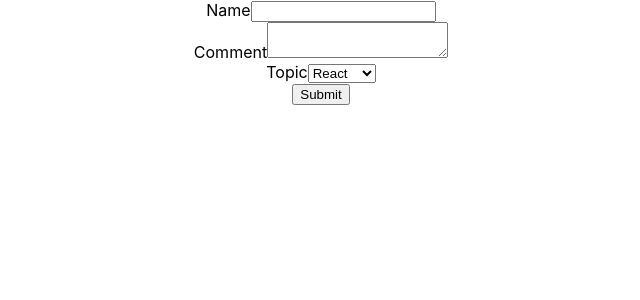
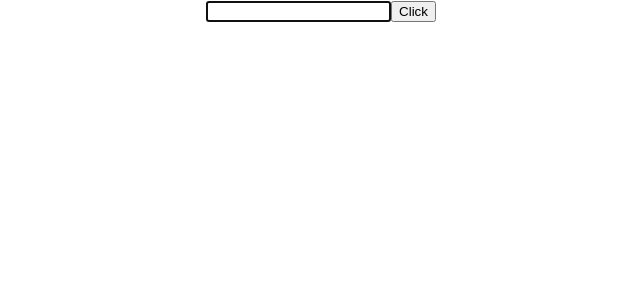
Before and after one commit to Brijeshlakkad/reactjs-exercises, a React (Create React App) app: page / in a window 1280 px wide. Shown: the top 300 px of the page, without its empty margins (319-959 px from the left). Built offline with nearby package versions, Linux system fonts and the light colour scheme.

Commit message:
used ref using React.createRef and using ref callback function

```diff
--- a/src/App.js
+++ b/src/App.js
@@ -4,13 +4,15 @@
 import ParentComponent from "./components/ParentComponent";
 import NameList from "./components/NameList";
 import Form from "./components/Form";
+import RefsDemo from "./components/RefsDemo";
 
 function App() {
   return (
     <div className="App">
       {/*<ParentComponent />*/}
       {/*<NameList/>*/}
-      <Form/>
+      {/*<Form/>*/}
+      <RefsDemo/>
     </div>
   );
 }
--- /dev/null
+++ b/src/components/RefsDemo.js
@@ -0,0 +1,40 @@
+import React, {Component} from 'react';
+
+class RefsDemo extends Component {
+    constructor(props, context) {
+        super(props, context);
+        this.state={
+
+        };
+        this.inputRef  = new React.createRef();
+        this.clickHandler = this.clickHandler.bind(this);
+
+        this.cbRef = null;
+        this.setCbRef = element =>{
+            this.cbRef = element;
+        }
+    }
+
+    componentDidMount() {
+        this.cbRef.focus();
+
+        // this.inputRef.current.focus();
+        // console.log(this.inputRef)
+    }
+
+    clickHandler(){
+        alert(`${this.inputRef.current.value}`)
+    }
+
+    render() {
+        return (
+            <div>
+                {/*<input type='text' ref={this.inputRef}/>*/}
+                <input type='text' ref={this.setCbRef}/>
+                <button onClick={this.clickHandler}>Click</button>
+            </div>
+        );
+    }
+}
+
+export default RefsDemo;
```
